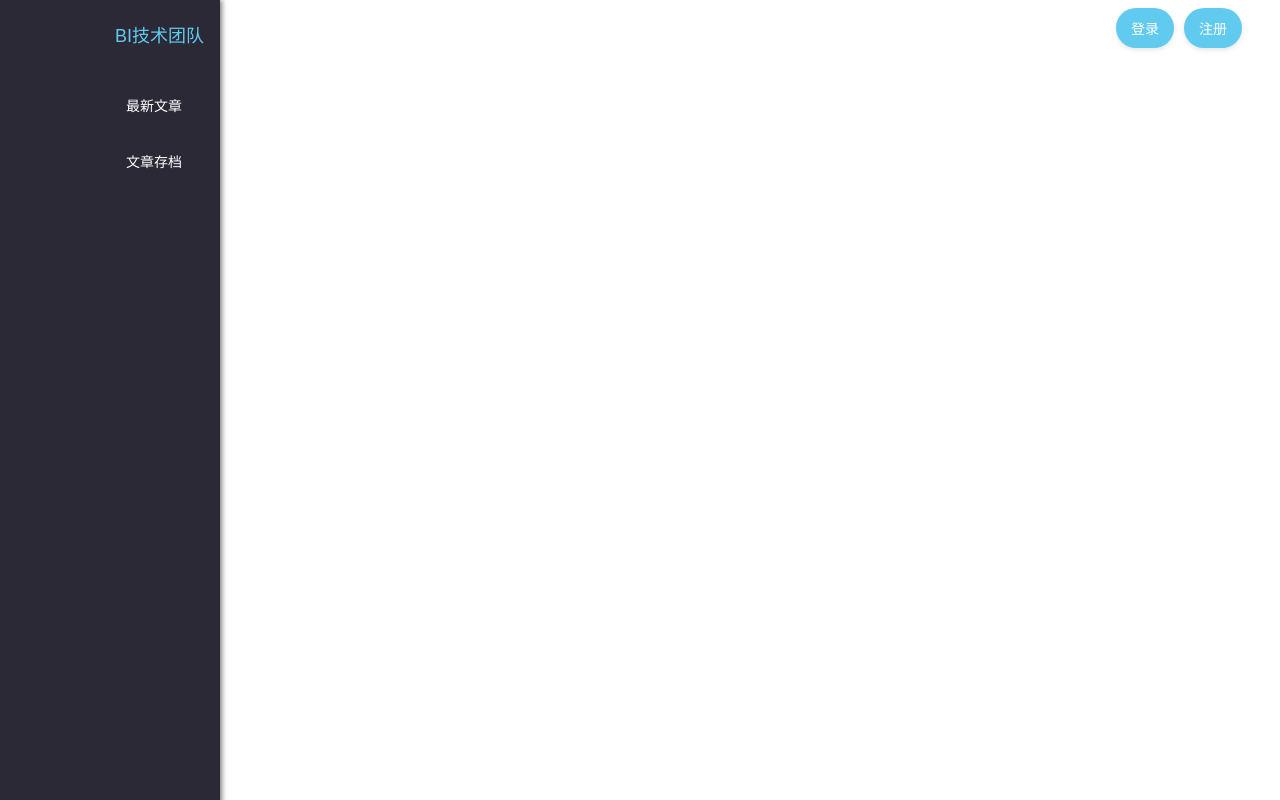
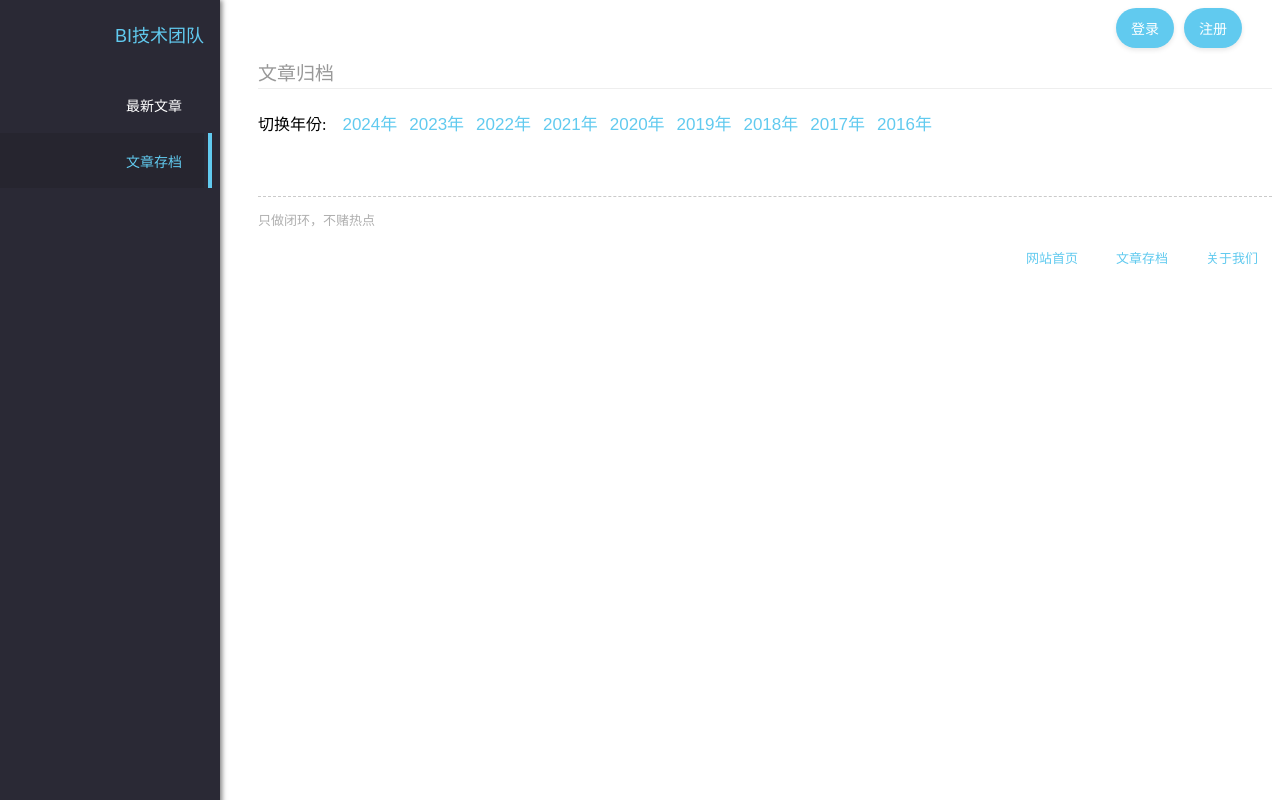
Before and after one commit to cauliflower-beep/huaye, a Vue app: page /archives in a window 1280 px wide. Built offline with nearby package versions, Linux system fonts and the light colour scheme.

Commit message:
新增文章存档页面

```diff
--- a/package.json
+++ b/package.json
@@ -12,6 +12,7 @@
     "lint": "eslint . --fix"
   },
   "dependencies": {
+    "axios": "^1.7.9",
     "vue": "^3.5.12",
     "vue-router": "^4.4.5"
   },
--- a/src/components/sideBar.vue
+++ b/src/components/sideBar.vue
@@ -32,7 +32,7 @@
   // 响应式数据
   const items = [
     {href: '/', text: '最新文章'},
-    {href: '/archive', text: '文章存档'},
+    {href: '/archives', text: '文章存档'},
   ];
 
 </script>
--- a/src/router/index.ts
+++ b/src/router/index.ts
@@ -20,8 +20,8 @@ const routes = [
     component: Home,
   },
   {
-    path: "/archive",
-    name: "archive",
+    path: "/archives",
+    name: "archives",
     component: Archive,
   },
   {
--- a/src/views/Archive.vue
+++ b/src/views/Archive.vue
@@ -1,13 +1,108 @@
 <template>
-  <!--归档页面-->
-  <h2>归档页面</h2>>
+  <div class="archive">
+    <!--页面标题-->
+    <div class="title">文章归档</div>
+
+    <!--切换年份-->
+    <div class="switch-year">
+      <label>切换年份: </label>
+      <div class="years">
+        <div v-for="year in years" :key="year" class="year">
+          <button @click="selectYear(year)" :class="{'selected-year' : selectedYear === year}">
+            {{year}}年
+          </button>
+        </div>
+      </div>
+    </div>
+
+    <foot/>
+
+  </div>
 
 </template>
 
 <script setup lang="ts">
+  import {ref} from "vue"
+  import foot from '@/components/footer.vue';
+  // vue3中通常使用axios发送网络请求
+  import axios from 'axios'
 
+  // 从后台服务器获取到的年份列表
+  const years = ref(['2024','2023','2022', '2021', '2020', '2019', '2018', '2017', '2016'])
+
+  // 当前选中的年份
+  const selectedYear = ref(null)
+
+  // 从后台服务器获取到的文章数据
+  // const articles = ref(null);
+
+  // 点击年份时更新选中的年份 并向后台请求文章列表
+  // 标记为async异步函数，方便使用await等待异步操作完成
+  async function selectYear(year: string) {
+    selectedYear.value = year
+
+    try {
+      const rsp = await axios.get('http://localhost:8090/archives',{
+        params:{
+          year:year // 这将转化为查询字符串 /archives?year=2024
+        }
+      });
+
+      // 处理响应数据，更新界面或状态
+      console.log(rsp.data);
+    } catch (error){
+      console.error("There was an error fetching the archives!", error);
+    }
+  }
 </script>
 
 <style scoped>
 
+  .archive{}
+
+  .title, .continue-part{
+    font-size: 19px;
+    color: #999999;
+
+    margin-bottom: 20px; /* 标题与内容之间的间距 */
+    border-bottom: 1px solid #EEEEEE; /* 添加下划线 */
+    padding-bottom: 3px; /* 确保文本与下划线之间有适当的空间 */
+    display: flex; /* 让下划线只覆盖文本宽度 */
+  }
+
+  .switch-year{
+    display: flex;
+    flex-direction: row;
+
+    align-items: center; /*垂直居中对齐*/
+    gap: 10px;
+  }
+
+  .years{
+    display: flex;
+    flex-direction: row;
+    flex-wrap: wrap;
+  }
+
+  /*移除router-link默认的下划线*/
+  .year button{
+    border: none;
+    background: none;
+    color: #61caef;
+    font-size: 17px;
+  }
+
+  /*鼠标悬停时的样式*/
+  .year button:hover{
+    text-decoration: underline;
+    color: #237db6;
+    cursor: pointer; /*更改鼠标指针为手型*/
+  }
+
+  /* 选中的年份样式*/
+  .year button.selected-year{
+    color: black;
+    font-weight: bold; /*加粗显示*/
+  }
+
 </style>
```
Also changed, not shown: 1 other file (tests, documents, lock files or other folders).
